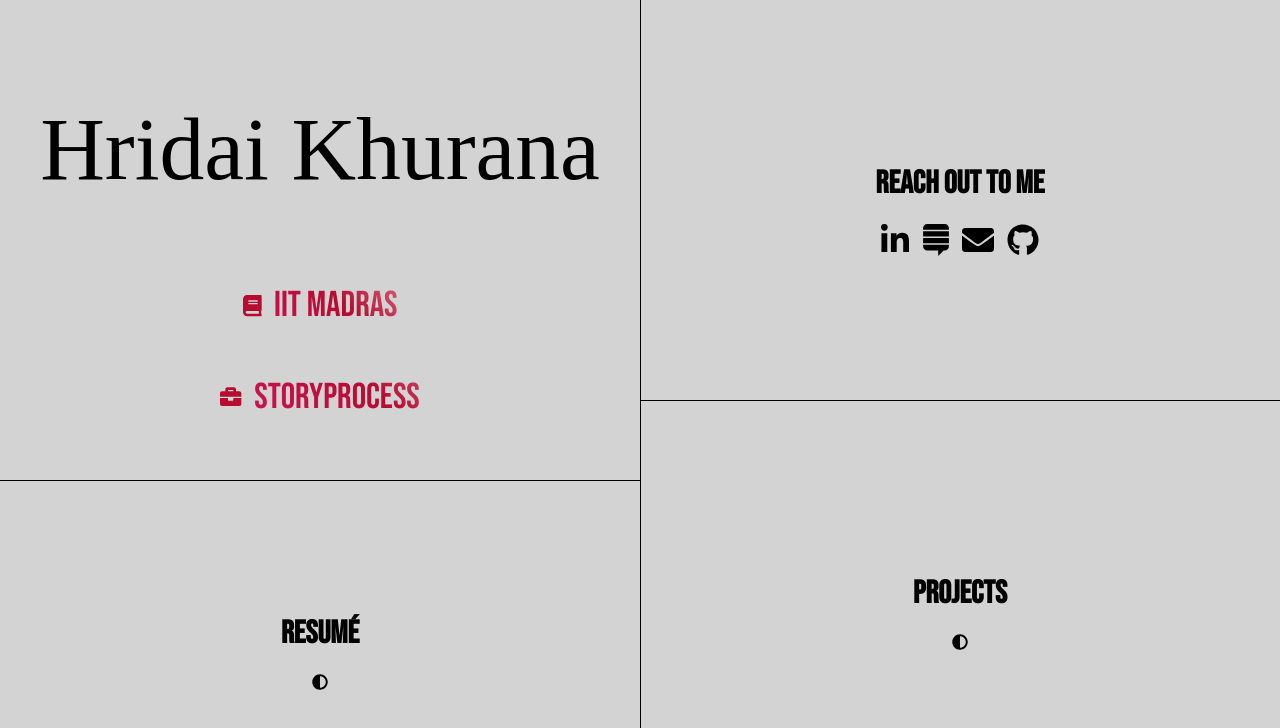
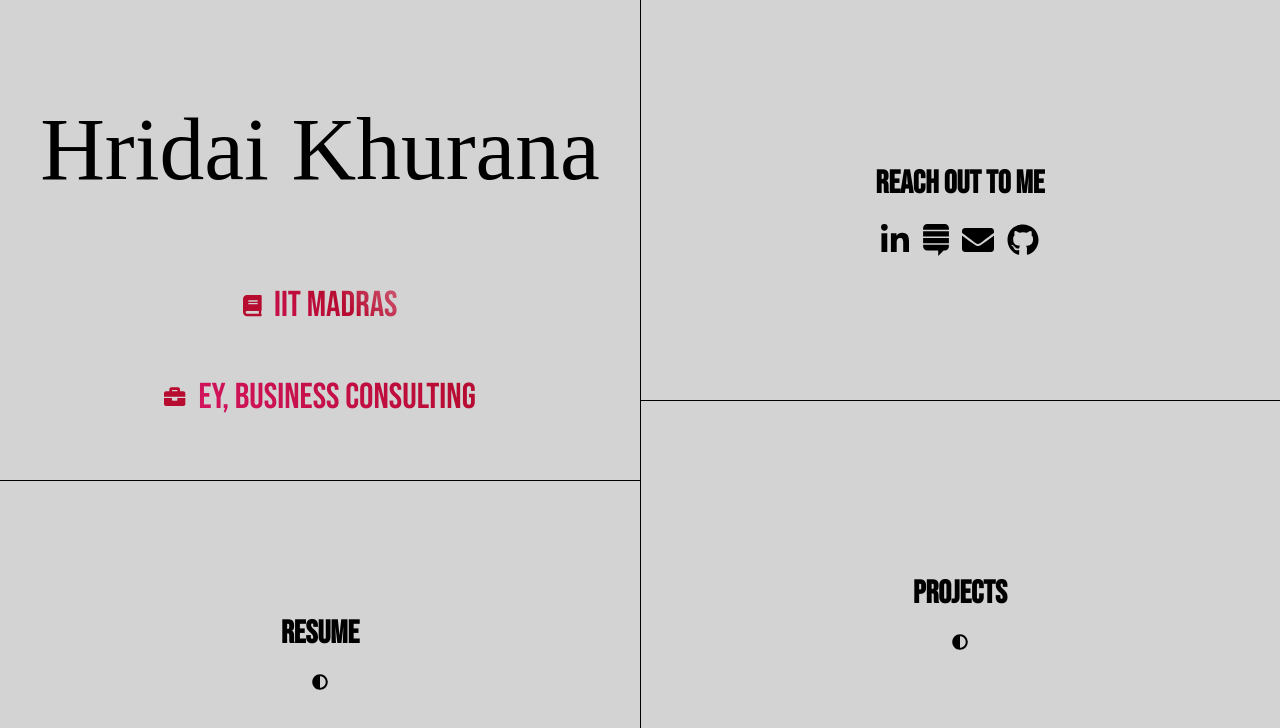
Before and after one commit to hridaik/personal-site, a React (Create React App) app: page / in a window 1280 px wide. Shown: the top 728 px of the page. Built offline with nearby package versions, Linux system fonts and the light colour scheme; a web font is replaced by a local one.

Commit message:
Updated resume

```diff
--- a/src/App.js
+++ b/src/App.js
@@ -15,11 +15,11 @@
         <div className='hero'>
           <h1 className='hero-text'>Hridai Khurana</h1>
           <div className='nnn'><FontAwesomeIcon className="git" icon={faBook} color='black' size="lg"/><h1 className='cred'>IIT MADRAS</h1></div>
-          <div class='nnn'><FontAwesomeIcon className="git" icon={faBriefcase} color='black' size="lg"/><h1 className='cred'>STORYPROCESS</h1></div>
+          <div class='nnn'><FontAwesomeIcon className="git" icon={faBriefcase} color='black' size="lg"/><h1 className='cred'>EY, BUSINESS CONSULTING</h1></div>
         </div>
         <NavLink to='/resume' style={{ textDecoration: 'none' }} >
         <div className='resume nav'>
-          <h1 className ='nav-text'>RESUMÉ</h1>
+          <h1 className ='nav-text'>RESUME</h1>
           <FontAwesomeIcon icon={faAdjust} color='black' className='fa-icon' />
         </div>
         </NavLink>
--- a/src/Resume.js
+++ b/src/Resume.js
@@ -11,7 +11,7 @@
 const hal = 'Porting of software/algorithms from R to Python, writing up design for an IP patent, and testing for IoT devices. ';
 const iit = 'Dual Degree - Biotechnology, 2021-2026';
 const schrocken = 'Worked with the Head of Product to help design the functionality and UI of Schrocken’s MVP for Cell and Gene Therapy applications. Solely revamped their messaging and content on their website, using storytelling techniques for an engaging, easy-to-understand user experience tailored to the target demographic for each webpage.';
-const eyCon = 'Went on-site to the production facility to help identify automation opportunities and implementation strategies in the QMS processes of a major construction equipment manufacturer.'
+const eyCon = 'Went on-site to the production facility of a major construction equipment manufacturer to help identify automation opportunities and implementation strategies in their QMS processes.'
 
 
 function Resume() {
```
